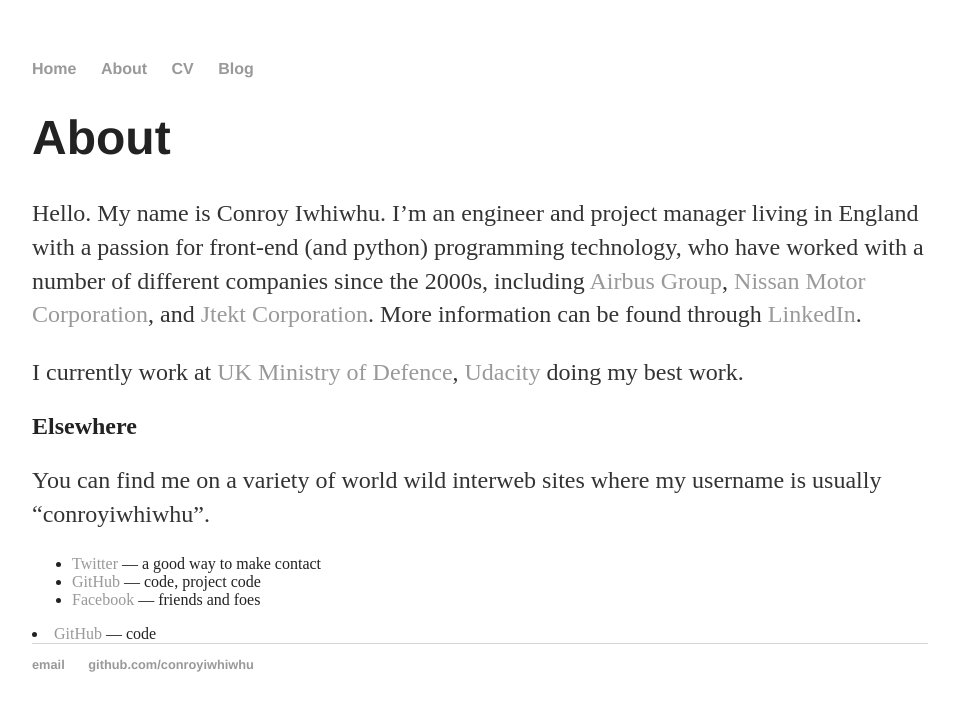
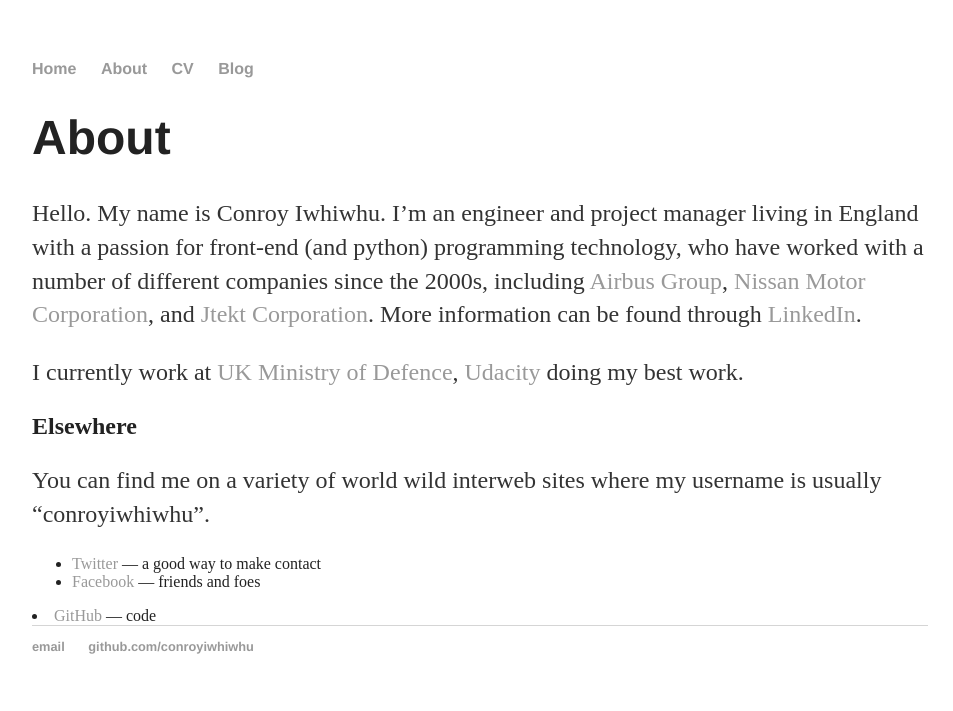
Before and after one commit to conroyiwhiwhu/conroyiwhiwhu.github.io, a Jekyll site: the page built from about/index.html, in a window 1280 px wide. Shown: the top 711 px of the page, without its empty margins (160-1113 px from the left). Built offline with Jekyll 4.4.1, drawn with Linux system fonts in a browser that asks for light colours.

Commit message:
Update index.html

```diff
--- a/about/index.html
+++ b/about/index.html
@@ -22,7 +22,7 @@
 
             <ul class="contacts">
                 <li><a href="http://twitter.com/conroyiwhiwhu">Twitter</a> — a good way to make contact</li>
-                <li><a href="https://github.com/conroyiwhiwhu">GitHub</a> — code, project code</li>
+                <!--<li><a href="https://github.com/conroyiwhiwhu">GitHub</a> — code, project code</li>-->
                 <li><a href="http://www.facebook.com/conroyiwhiwhu">Facebook</a> — friends and foes</li>
             </ul>
         </div>
```
